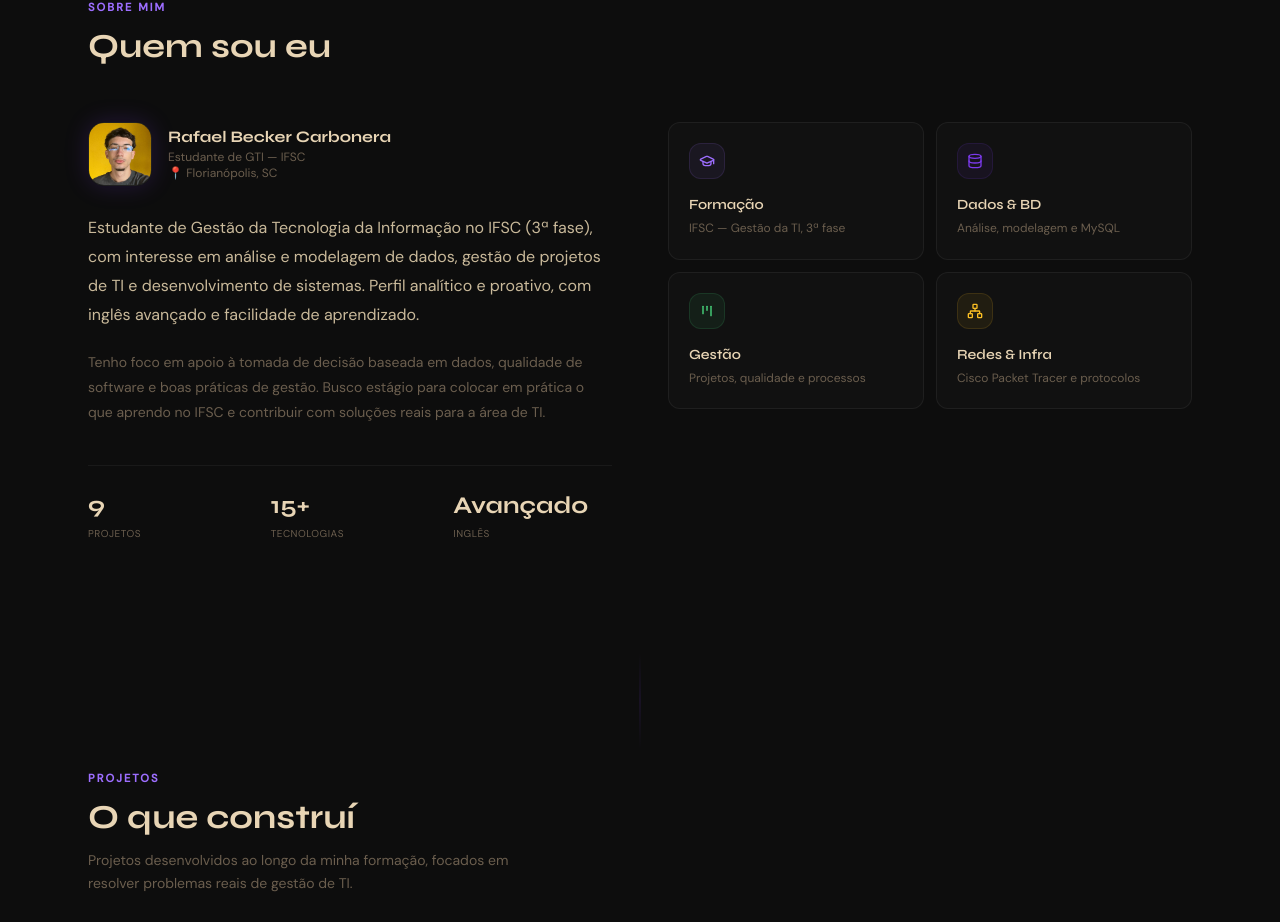
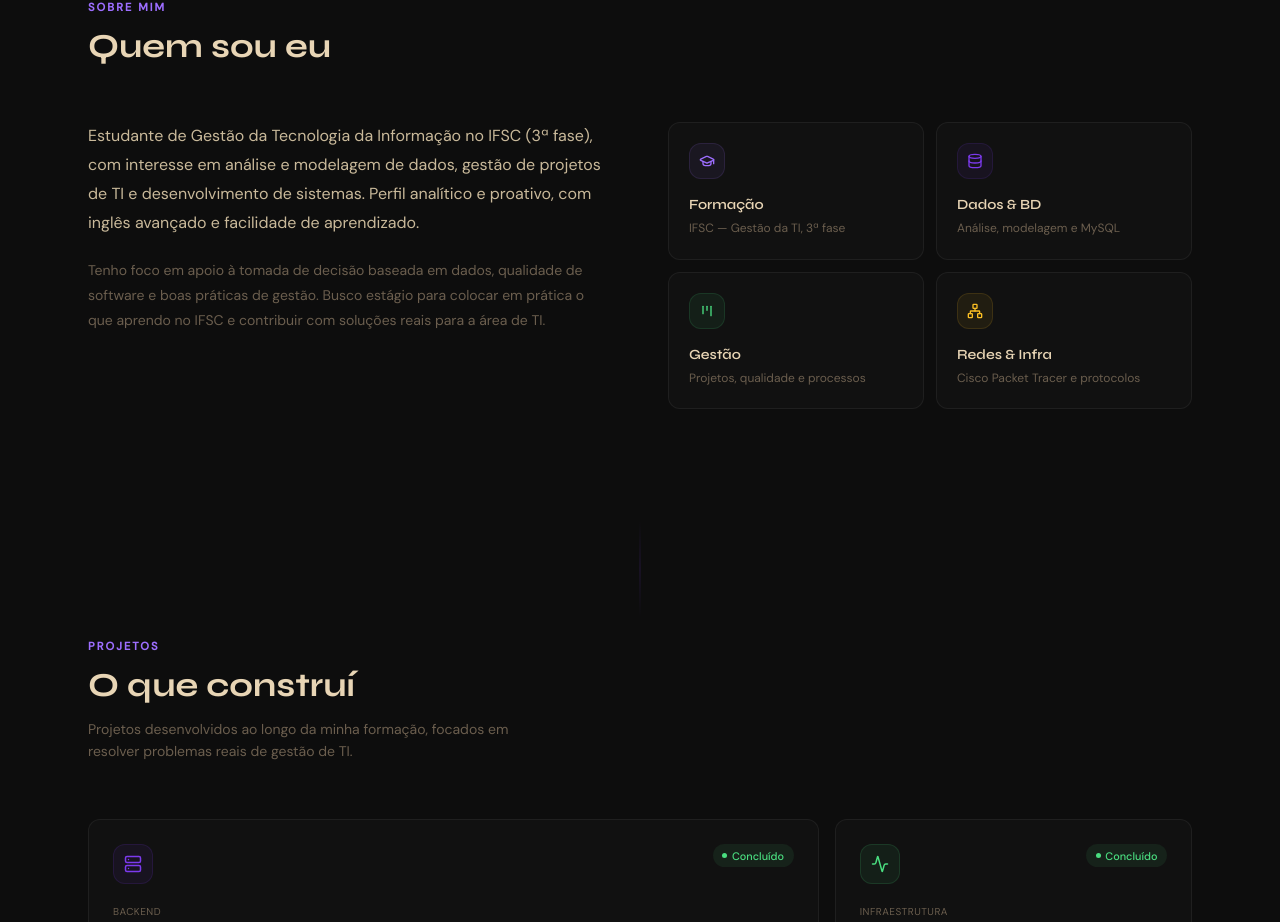
Before and after one commit to Twoopia/Portfolio, a React (Vite) app: page / in a window 1280 px wide. Shown: the part 918-1840 px from the top of the page. Built offline with nearby package versions, Linux system fonts and the light colour scheme.

Commit message:
fix: remove conteudo duplicado do About (foto+stats) e hover nos cards

```diff
--- a/src/components/sections/About.jsx
+++ b/src/components/sections/About.jsx
@@ -1,4 +1,3 @@
-import { motion } from 'framer-motion'
 import { GraduationCap, Database, Kanban, Network } from 'lucide-react'
 import AnimatedSection from '../ui/AnimatedSection'
 import { personal } from '../../data/personal'
@@ -40,62 +39,21 @@
         </AnimatedSection>
 
         <div className="grid lg:grid-cols-2 gap-14 items-start">
-          {/* Text + stats */}
+          {/* Text */}
           <AnimatedSection delay={0.1}>
-            {/* Foto de perfil */}
-            <div className="flex items-center gap-4 mb-7">
-              <div className="relative flex-shrink-0">
-                <img
-                  src="/foto.png"
-                  alt={`${personal.name} ${personal.lastName}`}
-                  className="w-16 h-16 rounded-2xl object-cover"
-                  style={{ border: '1px solid rgba(255,255,255,0.08)' }}
-                />
-                <div
-                  className="absolute inset-0 rounded-2xl pointer-events-none"
-                  style={{ boxShadow: '0 0 24px rgba(124,58,237,0.2)' }}
-                />
-              </div>
-              <div>
-                <div className="font-syne font-bold text-[#E8D5B5] text-base leading-tight">
-                  {personal.name} {personal.lastName}
-                </div>
-                <div className="text-[#6B5E4E] text-xs mt-0.5">{personal.role}</div>
-                <div className="text-[#6B5E4E] text-xs">📍 {personal.location}</div>
-              </div>
-            </div>
-
             <p className="text-[#C9B99A] text-base leading-[1.8] mb-5">
               {personal.bio}
             </p>
-            <p className="text-[#6B5E4E] text-sm leading-[1.8] mb-10">
+            <p className="text-[#6B5E4E] text-sm leading-[1.8]">
               {personal.bioExtra}
             </p>
-
-            <div className="grid grid-cols-3 gap-6 pt-6 border-t border-white/[0.05]">
-              {personal.stats.map((stat) => (
-                <div key={stat.label}>
-                  <div className="font-syne font-bold text-2xl text-[#E8D5B5] mb-1">
-                    {stat.value}
-                  </div>
-                  <div className="text-[10px] text-[#6B5E4E] uppercase tracking-wider">
-                    {stat.label}
-                  </div>
-                </div>
-              ))}
-            </div>
           </AnimatedSection>
 
           {/* Highlight cards */}
           <div className="grid grid-cols-2 gap-3">
             {highlights.map((item, i) => (
               <AnimatedSection key={item.title} delay={0.12 + i * 0.07}>
-                <motion.div
-                  whileHover={{ y: -3 }}
-                  transition={{ duration: 0.4, ease: [0.16, 1, 0.3, 1] }}
-                  className="card p-5 h-full group"
-                  style={{ '--hover-border': `${item.color}25` }}
-                >
+                <div className="card p-5 h-full">
                   <div
                     className="w-9 h-9 rounded-xl flex items-center justify-center mb-4"
                     style={{
@@ -109,7 +67,7 @@
                     {item.title}
                   </div>
                   <div className="text-[#6B5E4E] text-xs leading-relaxed">{item.desc}</div>
-                </motion.div>
+                </div>
               </AnimatedSection>
             ))}
           </div>
```
